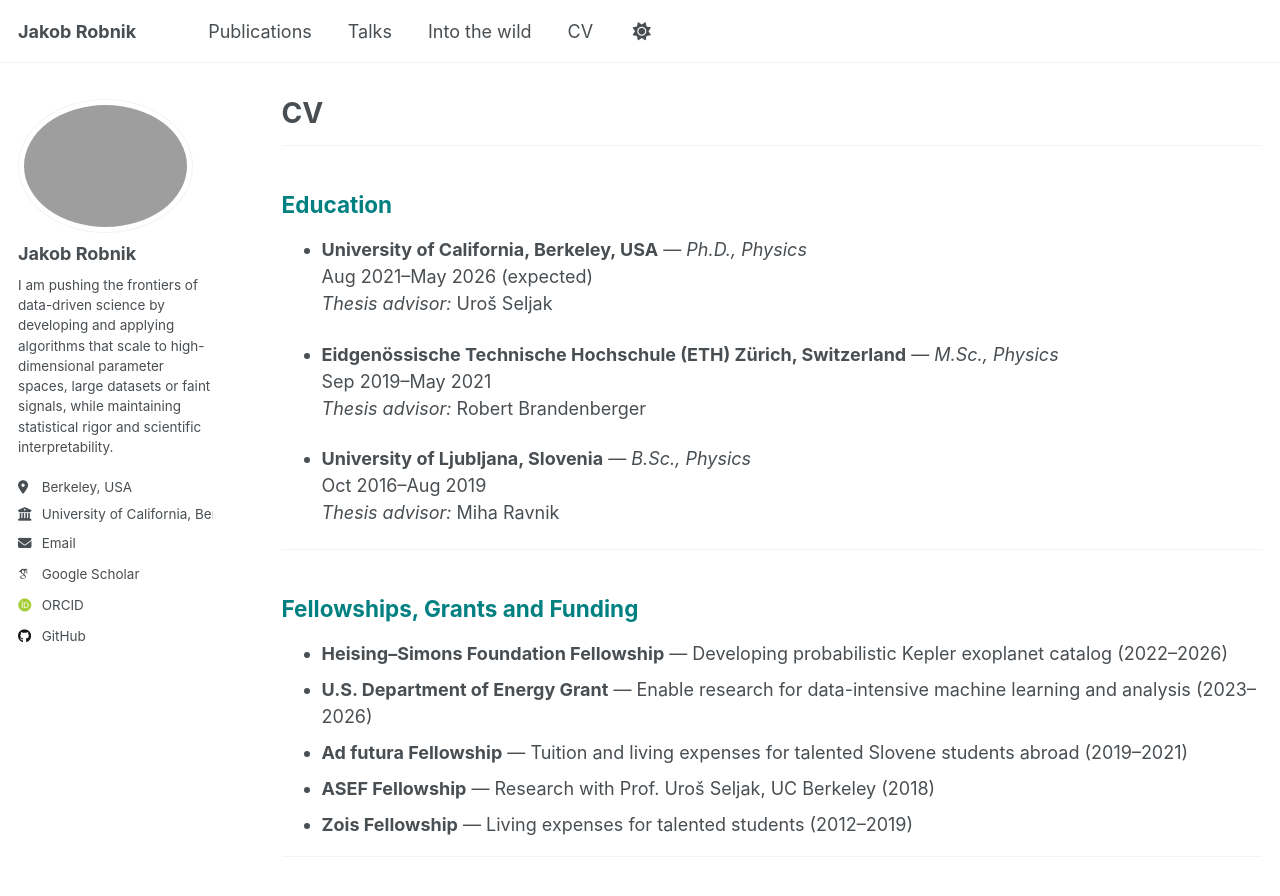
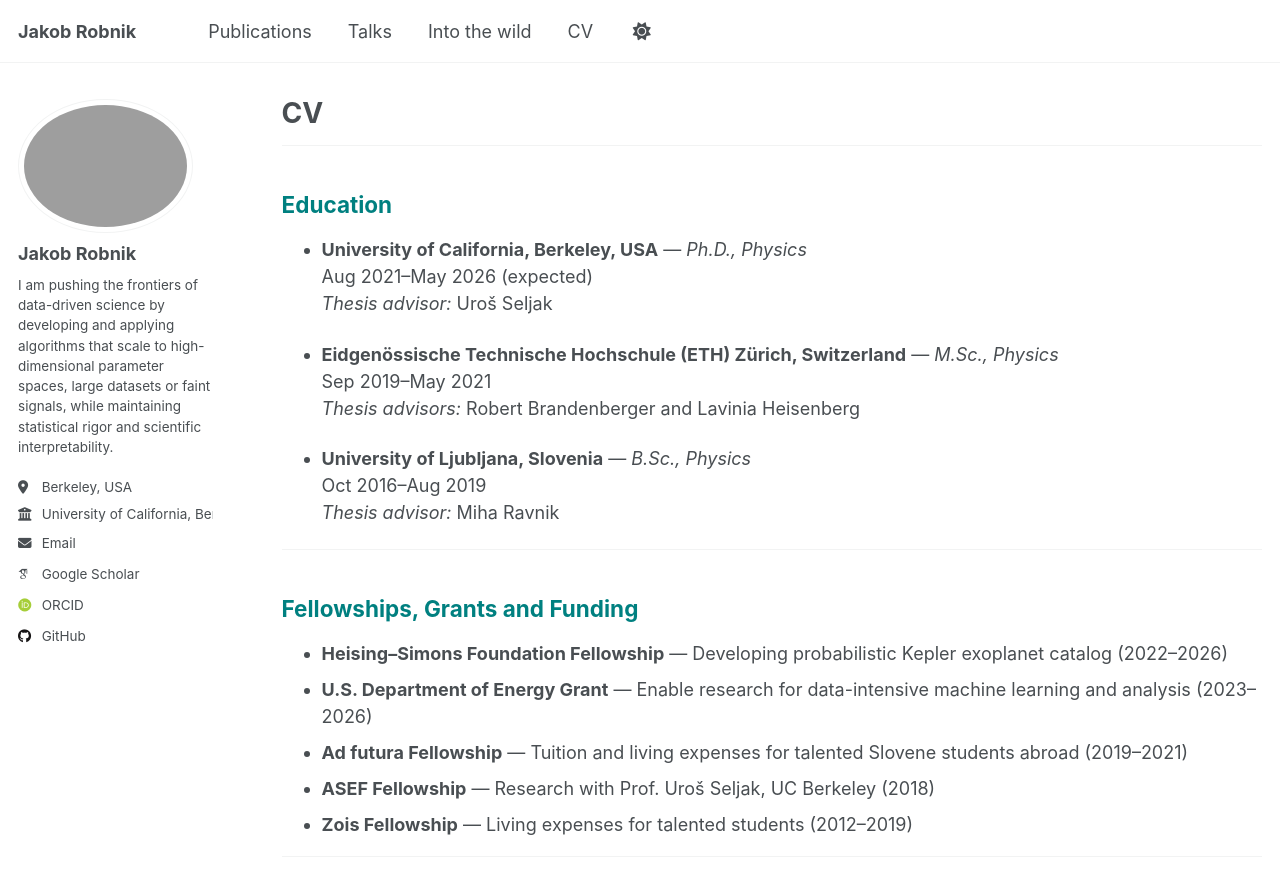
Before and after one commit to JakobRobnik/JakobRobnik.github.io, a Jekyll site: the page built from _pages/cv.md, in a window 1280 px wide and 900 px high. Shown: the top 896 px of the window. Built offline with Jekyll 4.4.1, drawn with Linux system fonts in a browser that asks for light colours; some web fonts are replaced; a script that is not in the unit is left out.

Commit message:
Update cv.md

```diff
--- a/_pages/cv.md
+++ b/_pages/cv.md
@@ -16,7 +16,7 @@ author_profile: true
 
 - **Eidgenössische Technische Hochschule (ETH) Zürich, Switzerland** — *M.Sc., Physics*
   Sep 2019–May 2021
-  *Thesis advisor:* Robert Brandenberger
+  *Thesis advisors:* Robert Brandenberger and Lavinia Heisenberg
 
 - **University of Ljubljana, Slovenia** — *B.Sc., Physics*
   Oct 2016–Aug 2019
```
